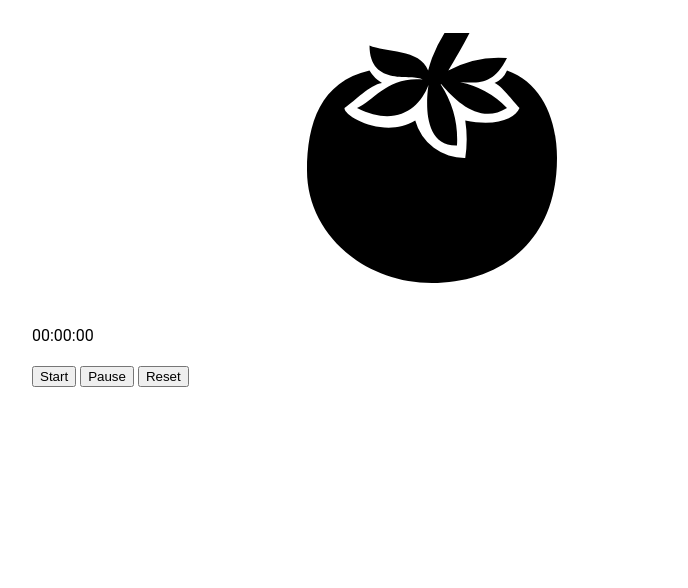
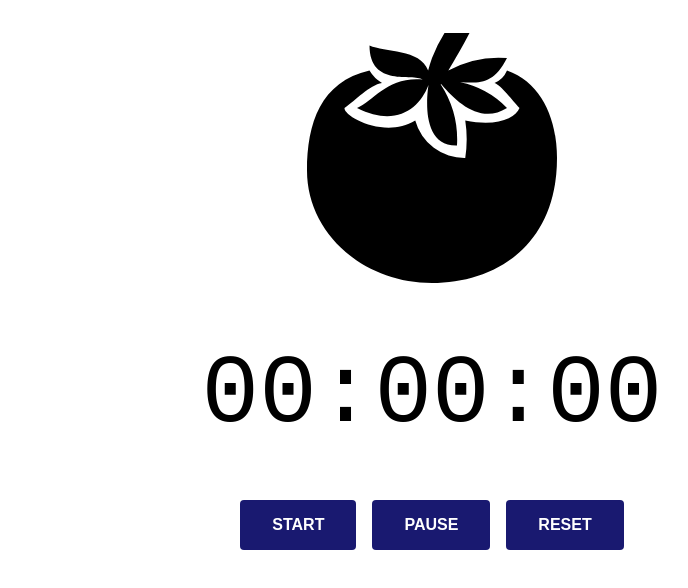
Before and after one commit to trngl8/timer-tomato, a plain HTML site: page index.html in a window 1280 px wide. Shown: the whole page, without its empty margins (208-896 px from the left). Drawn offline with Linux system fonts and the light colour scheme.

Commit message:
styles fixes

```diff
--- a/index.html
+++ b/index.html
@@ -18,9 +18,11 @@
             </div>
         </div>
         <p id="timer-output">00:00:00</p>
-        <button onclick="startTimer()">Start</button>
-        <button onclick="pauseTimer()">Pause</button>
-        <button onclick="resetTimer()">Reset</button>
+        <div class="buttons">
+            <button onclick="startTimer()">Start</button>
+            <button onclick="pauseTimer()">Pause</button>
+            <button onclick="resetTimer()">Reset</button>
+        </div>
     </div>
 
 </main>
--- a/main.css
+++ b/main.css
@@ -30,3 +30,31 @@ main {
     width: 100%;
     height: auto;
 }
+
+#timer-output {
+    font-family: "Courier New", Courier, monospace;
+    text-align: center;
+    font-size: 6rem;
+    font-weight: 400;
+    margin: 1rem 0;
+}
+
+.buttons {
+    display: flex;
+    justify-content: center;
+    margin: 1rem 0;
+}
+
+.buttons button {
+    background-color: midnightblue;
+    color: #fff;
+    border: 0;
+    border-radius: 0.25rem;
+    padding: 1rem 2rem;
+    font-size: 1rem;
+    font-weight: 700;
+    text-transform: uppercase;
+    cursor: pointer;
+    transition: all 0.2s ease-in-out;
+    margin: 1rem 0.5rem;
+}
```
